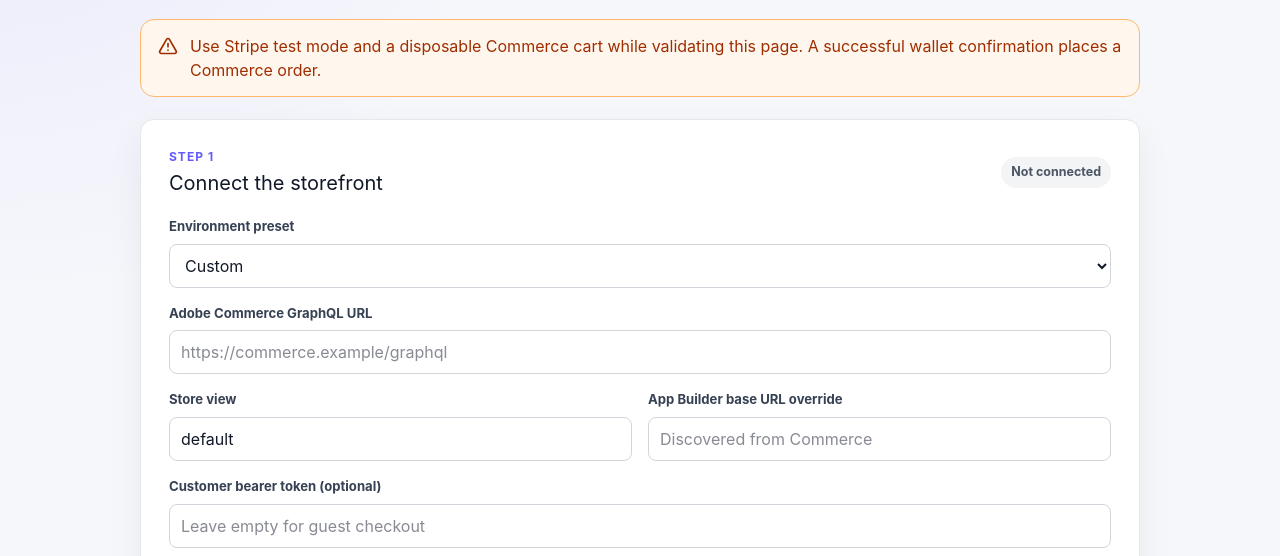
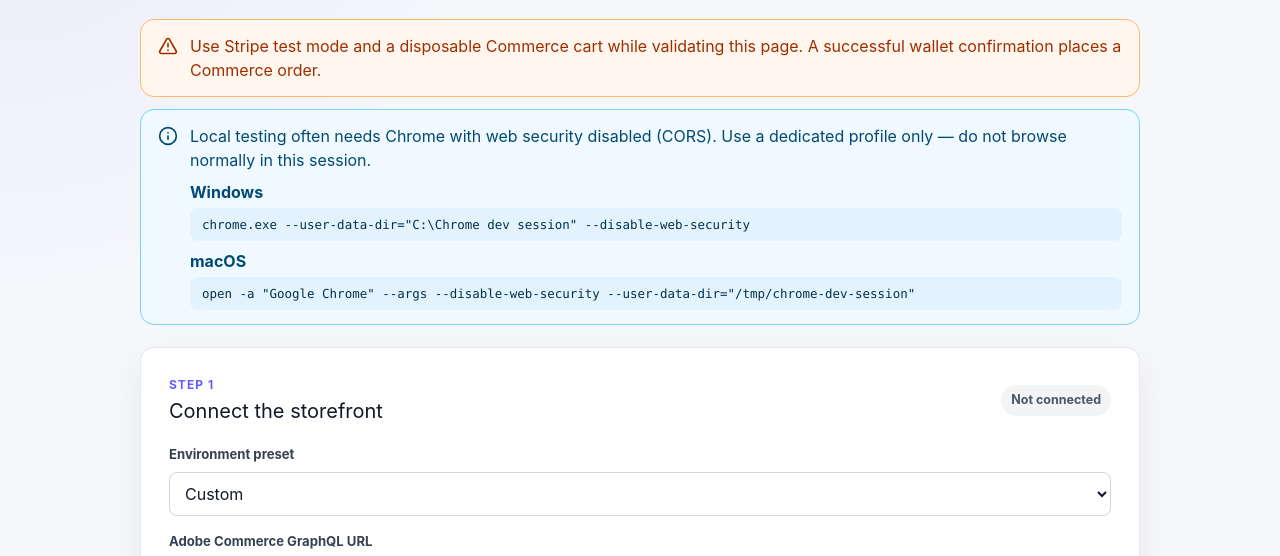
Before and after one commit to johnrusu/stripe-eds-express-checkout, a website built with Vite: page index.html in a window 1280 px wide. Shown: the part 211-767 px from the top of the page. Built offline with nearby package versions, Linux system fonts and the light colour scheme.

Commit message:
fix: message

```diff
--- a/index.html
+++ b/index.html
@@ -58,6 +58,41 @@
           Use Stripe test mode and a disposable Commerce cart while validating
           this page. A successful wallet confirmation places a Commerce order.
         </p>
+      </div>
+
+      <div
+        class="mt-3 flex items-start gap-3 rounded-[14px] border border-sky-300 bg-sky-50 px-[17px] py-3.5 leading-normal text-sky-900"
+        role="note"
+      >
+        <svg
+          class="mt-0.5 h-5 w-5 shrink-0"
+          aria-hidden="true"
+          viewBox="0 0 24 24"
+          fill="none"
+          stroke="currentColor"
+          stroke-width="2"
+          stroke-linecap="round"
+          stroke-linejoin="round"
+        >
+          <circle cx="12" cy="12" r="10" />
+          <path d="M12 16v-4" />
+          <path d="M12 8h.01" />
+        </svg>
+        <div class="min-w-0">
+          <p class="m-0">
+            Local testing often needs Chrome with web security disabled (CORS).
+            Use a dedicated profile only — do not browse normally in this
+            session.
+          </p>
+          <p class="mt-2 mb-1 font-bold">Windows</p>
+          <pre
+            class="m-0 overflow-x-auto rounded-lg bg-sky-100/80 px-3 py-2 font-mono text-[0.78rem] leading-snug whitespace-pre-wrap text-sky-950"
+          >chrome.exe --user-data-dir="C:\Chrome dev session" --disable-web-security</pre>
+          <p class="mt-2 mb-1 font-bold">macOS</p>
+          <pre
+            class="m-0 overflow-x-auto rounded-lg bg-sky-100/80 px-3 py-2 font-mono text-[0.78rem] leading-snug whitespace-pre-wrap text-sky-950"
+          >open -a "Google Chrome" --args --disable-web-security --user-data-dir="/tmp/chrome-dev-session"</pre>
+        </div>
       </div>
 
       <section
```
